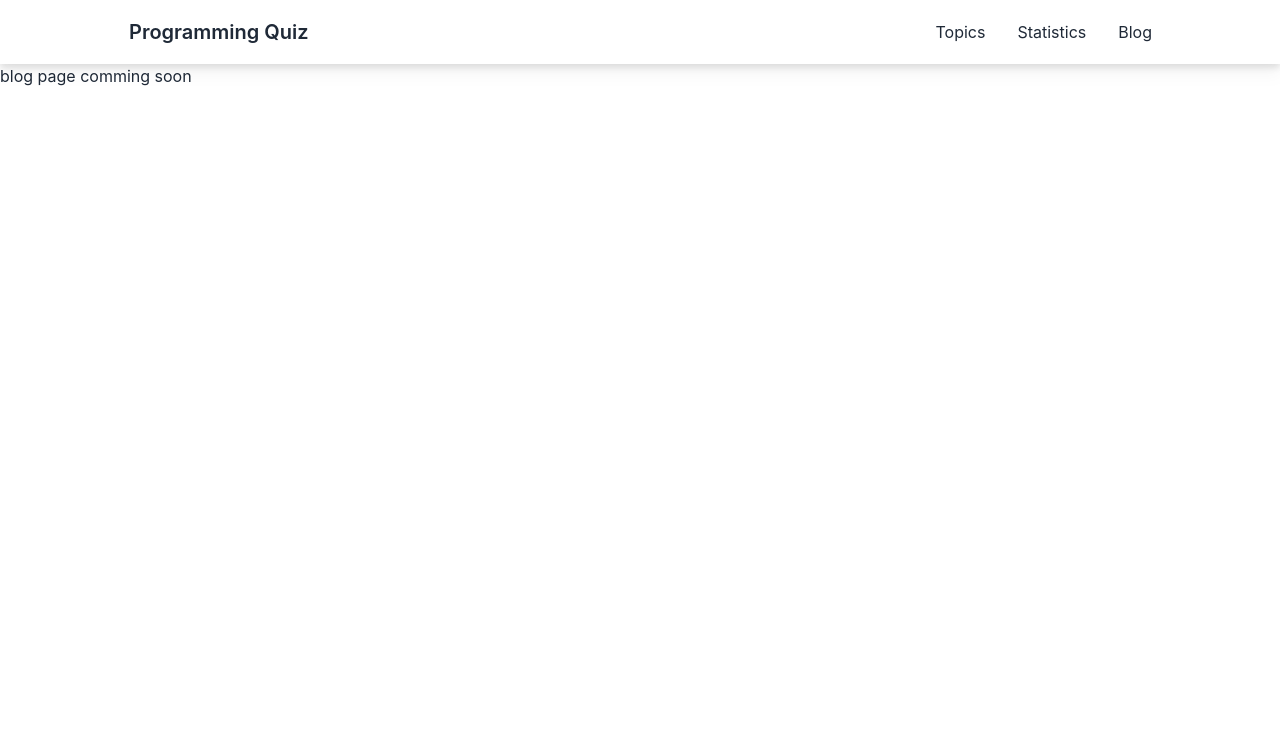
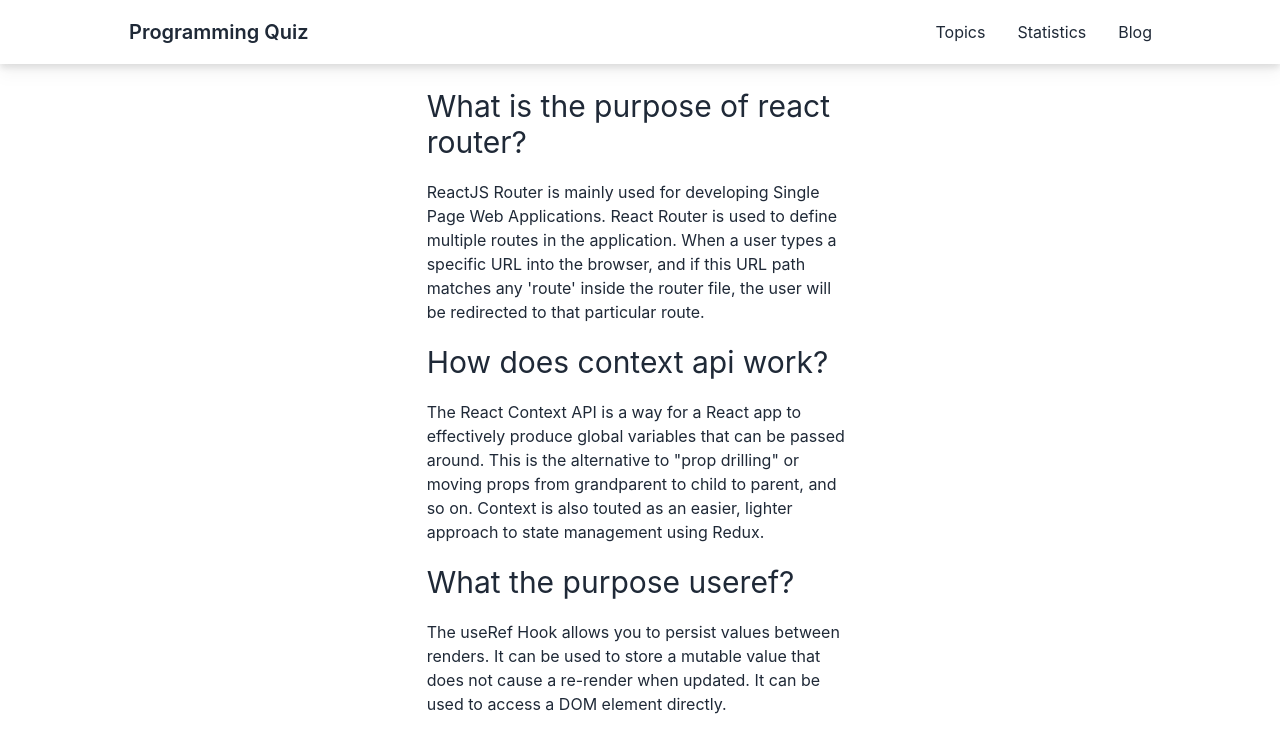
Before and after one commit to alamin-18/quiz-master, a React (Create React App) app: page /blog in a window 1280 px wide. Shown: the top 752 px of the page. Built offline with nearby package versions, Linux system fonts and the light colour scheme.

Commit message:
blog addeed

```diff
--- a/src/App.js
+++ b/src/App.js
@@ -6,6 +6,7 @@
 import Topics from './components/Topics/Topics';
 import Quiz from './components/Quiz/Quiz';
 import Statistics from './components/Statistics/Statistics';
+import Blog from './components/Blog/Blog';
 
 function App() {
   const router = createBrowserRouter([
@@ -26,7 +27,7 @@
       {path:'/statistics',
       loader: ()=> fetch(" https://openapi.programming-hero.com/api/quiz"),
       element:<Statistics></Statistics>},
-      {path:'/blog' ,element:<h1>blog page comming soon</h1>}
+      {path:'/blog' ,element:<Blog></Blog>}
     ]}
   ])
   return (
--- /dev/null
+++ b/src/components/Blog/Blog.jsx
@@ -0,0 +1,22 @@
+import React from 'react';
+
+const Blog = () => {
+    return (
+        <div className='w-1/3 mx-auto mt-6'>
+            <div className='mb-5'>
+                <h1 className='text-3xl mb-5'>What is the purpose of react router?</h1>
+                <p>ReactJS Router is mainly used for developing Single Page Web Applications. React Router is used to define multiple routes in the application. When a user types a specific URL into the browser, and if this URL path matches any 'route' inside the router file, the user will be redirected to that particular route.</p>
+            </div>
+            <div className='mb-5'>
+                <h1 className='text-3xl mb-5'>How does context api work?</h1>
+                <p>The React Context API is a way for a React app to effectively produce global variables that can be passed around. This is the alternative to "prop drilling" or moving props from grandparent to child to parent, and so on. Context is also touted as an easier, lighter approach to state management using Redux.</p>
+            </div>
+            <div className='mb-5'>
+                <h1 className='text-3xl mb-5'>What the purpose useref?</h1>
+                <p>The useRef Hook allows you to persist values between renders. It can be used to store a mutable value that does not cause a re-render when updated. It can be used to access a DOM element directly.</p>
+            </div>
+        </div>
+    );
+};
+
+export default Blog;
```
Also changed, not shown: 1 other file (tests, documents, lock files or other folders).
